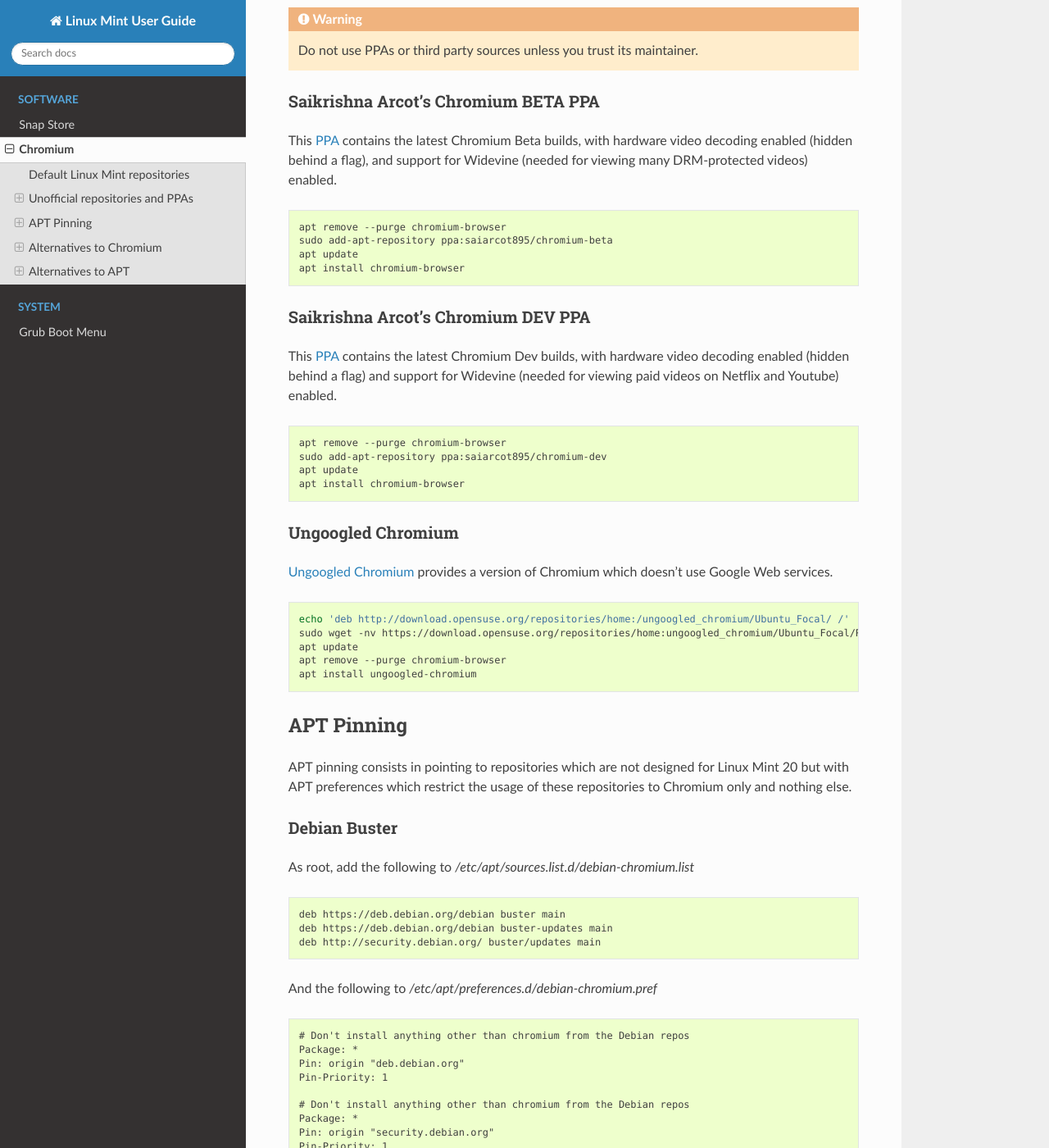
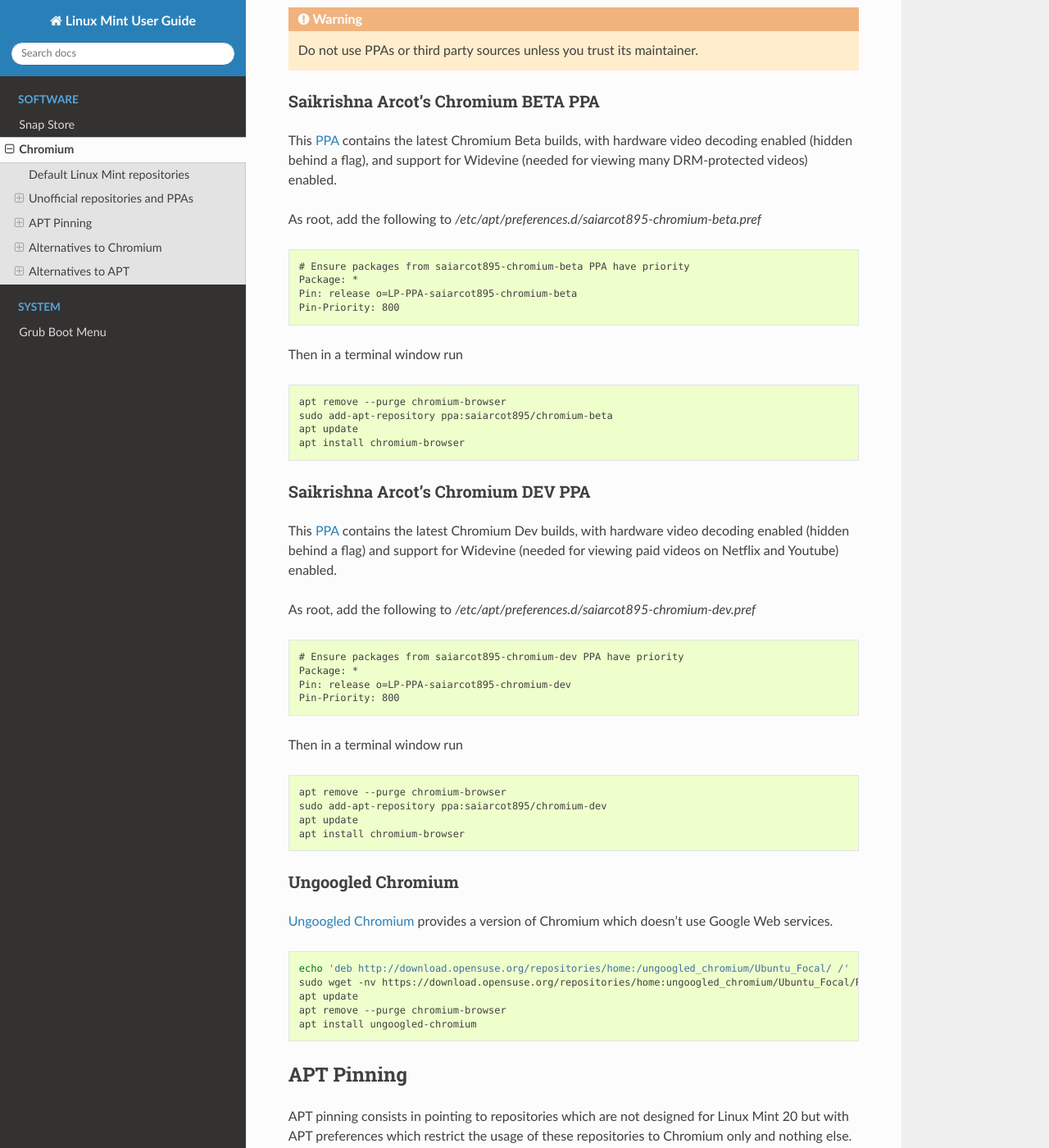
Before and after one commit to linuxmint/doc-user-guide, a Sphinx documentation site: the page built from docs/chromium.rst, in a window 1280 px wide and 1400 px high, scrolled down 863 px. Shown: the whole window at 82% size. Built offline with Sphinx 7.4.7 and the Read the Docs theme 2.0.0, drawn with Linux system fonts in a browser that asks for light colours.

Commit message:
Chromium.rst - add pinning rules for saiarcot895 PPAs

```diff
--- a/docs/chromium.rst
+++ b/docs/chromium.rst
@@ -39,6 +39,17 @@
 
 This `PPA <https://launchpad.net/~saiarcot895/+archive/ubuntu/chromium-beta>`_ contains the latest Chromium Beta builds, with hardware video decoding enabled (hidden behind a flag), and support for Widevine (needed for viewing many DRM-protected videos) enabled.
 
+As root, add the following to `/etc/apt/preferences.d/saiarcot895-chromium-beta.pref`
+
+.. code-block:: text
+
+	# Ensure packages from saiarcot895-chromium-beta PPA have priority
+	Package: *
+	Pin: release o=LP-PPA-saiarcot895-chromium-beta
+	Pin-Priority: 800
+
+Then in a terminal window run
+
 .. code-block:: bash
 
 	apt remove --purge chromium-browser
@@ -50,6 +61,17 @@
 -----------------------------------
 
 This `PPA <https://launchpad.net/~saiarcot895/+archive/ubuntu/chromium-dev>`_ contains the latest Chromium Dev builds, with hardware video decoding enabled (hidden behind a flag) and support for Widevine (needed for viewing paid videos on Netflix and Youtube) enabled.
+
+As root, add the following to `/etc/apt/preferences.d/saiarcot895-chromium-dev.pref`
+
+.. code-block:: text
+
+	# Ensure packages from saiarcot895-chromium-dev PPA have priority
+	Package: *
+	Pin: release o=LP-PPA-saiarcot895-chromium-dev
+	Pin-Priority: 800
+
+Then in a terminal window run
 
 .. code-block:: bash
 
```
